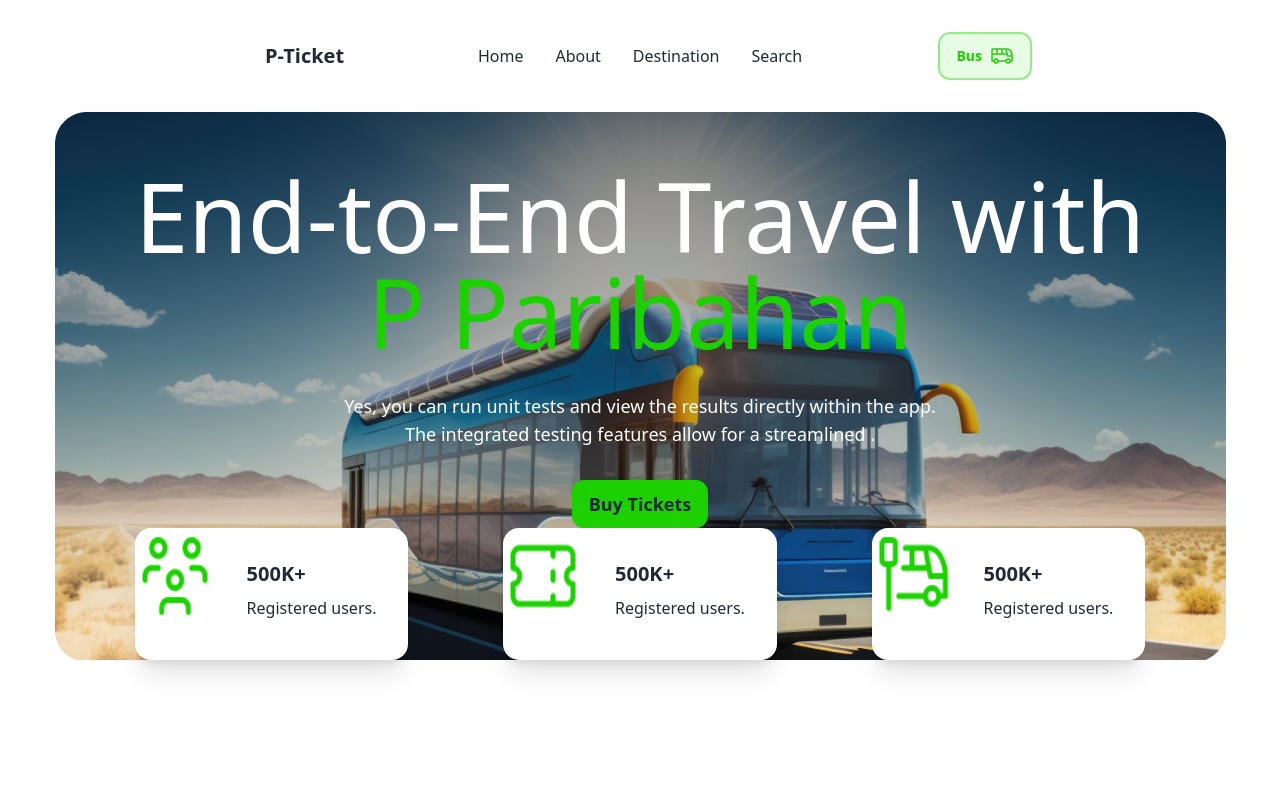
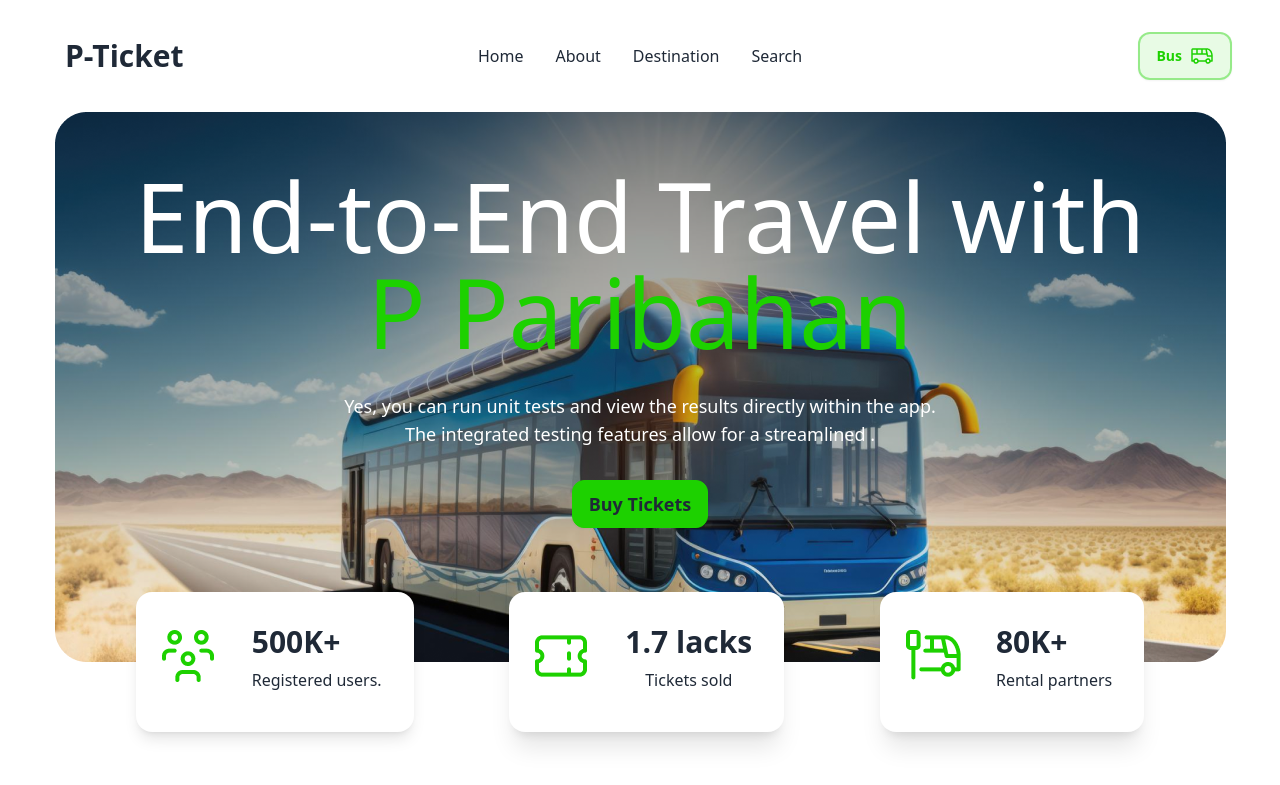
Before and after one commit to Adib227/bus-ticket-assignment, a plain HTML site: page index.html in a window 1280 px wide. Shown: the top 785 px of the page. Drawn offline with nearby package versions, Linux system fonts and the light colour scheme.

Commit message:
added nav bar

```diff
--- a/index.html
+++ b/index.html
@@ -20,14 +20,14 @@
 <body>
   <main class="max-w-[1200px] mx-auto">
     <!-- Navbar section -->
-    <div class="navbar w-8/12 mx-auto bg-base-100">
+    <div class="navbar mx-auto bg-base-100">
       <div class="navbar-start">
         <div class="dropdown">
           <div tabindex="0" role="button" class="btn btn-ghost lg:hidden">
           </div>
 
         </div>
-        <a class="btn btn-ghost text-xl font-bold">P-Ticket</a>
+        <a class="btn btn-ghost text-3xl font-bold ">P-Ticket</a>
       </div>
       <div class="navbar-center hidden lg:flex">
         <ul class="menu menu-horizontal px-2 text-base">
@@ -58,30 +58,30 @@
           streamlined .
         </p>
         <button class="btn rounded-xl border-[#1DD100] bg-[#1DD100] text-lg">Buy Tickets</button>
-        <div class="flex justify-evenly ">
-          <div class="card card-side bg-base-100 shadow-xl">
-            <img class="w-20 h-24 " src="images/people.png" alt="">
+        <div class="flex justify-evenly mt-16">
+          <div class="card card-side bg-base-100 shadow-lg ">
+            <img class="w-16 h-16  ml-5 mt-8" src="images/people.png" alt="">
             <div class="card-body">
-              <h2 class="card-title font-bold">500K+</h2>
+              <h2 class="card-title font-bold text-3xl">500K+</h2>
               <p>Registered users.</p>
               <div class="card-actions justify-end">
               </div>
             </div>
           </div>
           <div class="card card-side bg-base-100  shadow-xl">
-            <img class="w-20 h-24" src="images/ticket-cupon.png" alt="">
+            <img class="w-16 h-16  ml-5 mt-8" src="images/ticket-cupon.png" alt="">
             <div class="card-body">
-              <h2 class="card-title font-bold">500K+</h2>
-              <p>Registered users.</p>
+              <h2 class="card-title font-bold text-3xl">1.7 lacks</h2>
+              <p>Tickets sold</p>
               <div class="card-actions justify-end">
               </div>
             </div>
           </div>
           <div class="card card-side bg-base-100 shadow-xl">
-            <img class="w-20 h-24 " src="images/stoppage.png" alt="">
+            <img class="w-16 h-16  ml-5 mt-8" src="images/stoppage.png" alt="">
             <div class="card-body">
-              <h2 class="card-title font-bold">500K+</h2>
-              <p>Registered users.</p>
+              <h2 class="card-title font-bold text-3xl">80K+</h2>
+              <p>Rental partners</p>
               <div class="card-actions justify-end">
               </div>
             </div>
@@ -129,7 +129,14 @@
         All
         Offers</button>
     </section>
+    <!-- Card end -->
+    <section>
+      <div>
+
+      </div>
+    </section>
   </main>
+  <!-- footer section -->
   <footer class="footer p-10 bg-black text-neutral-content max-w-full mx-auto justify-between">
     <div class=" flex justify-between">
       <nav>
@@ -141,6 +148,15 @@
         <a class="link link-hover"><img src="images/googlefull.png" alt=""></a>
       </nav>
     </div>
+    <hr class="mt-24 mx-52 border-dashed border-[#FFFFFF4D] ">
+    <div>
+      <p>@all rights reserved, P-Ticket services limited.2024</p>
+      <nav class="justify-between">
+        <a>Terms & condition</a>
+        <a>Return & refund policy</a>
+        <a>Privacy policy</a>
+      </nav>
+    </div>
   </footer>
 
 </body>
```
Also changed, not shown: 1 other file.
